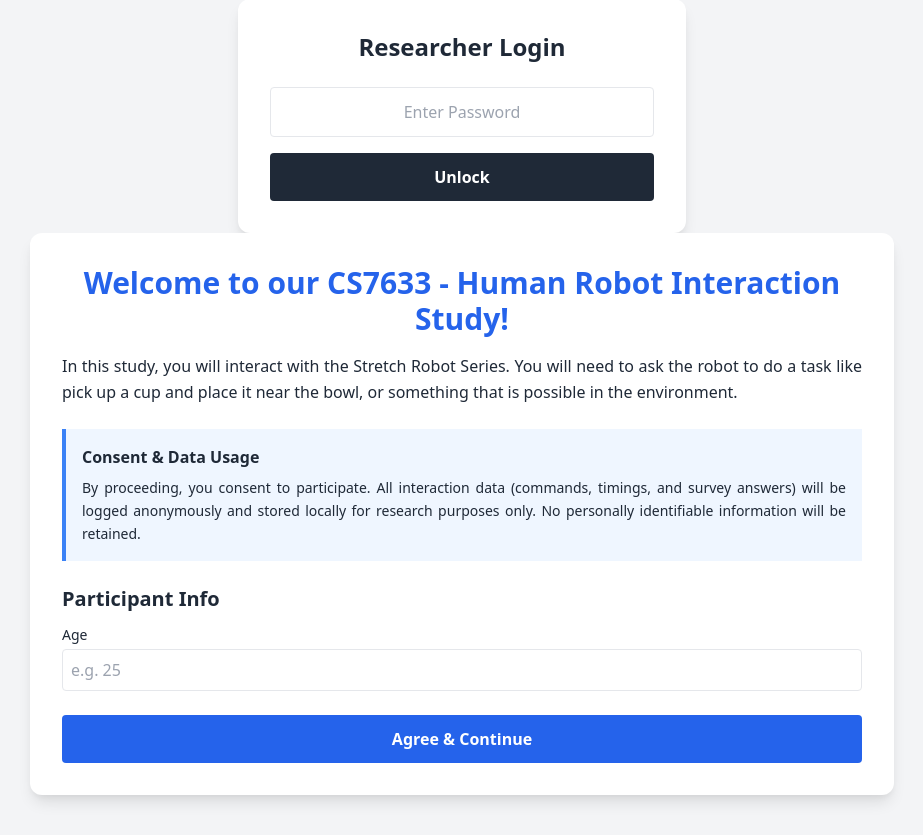
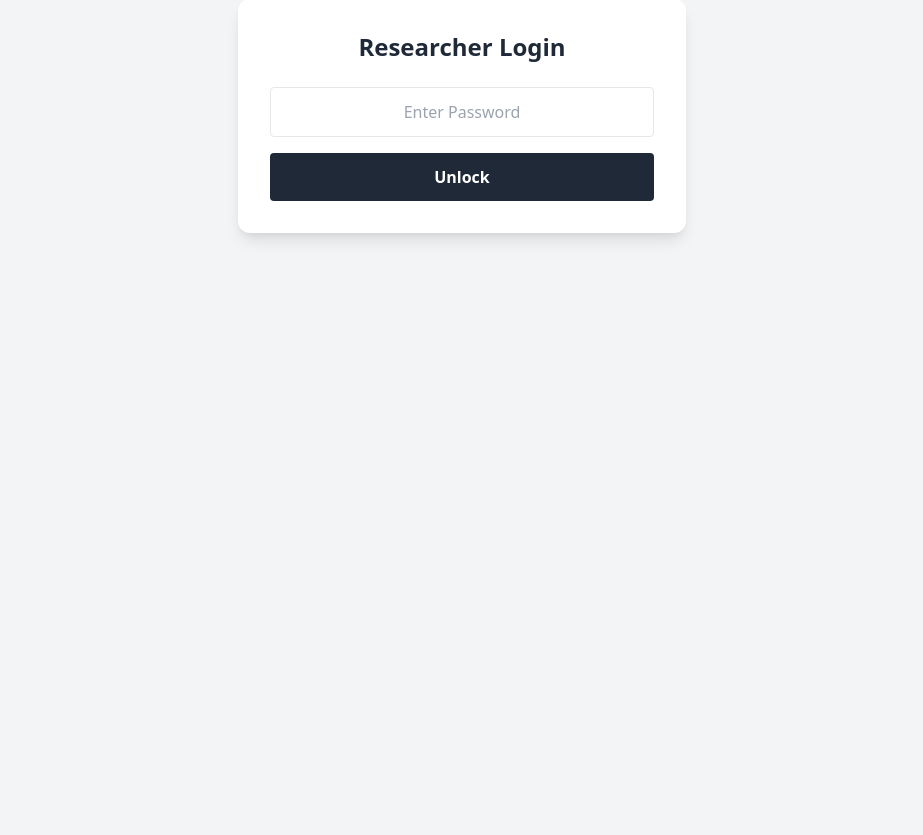
Before and after one commit to sidgirase/beyond-words-hri, a Flask app: page / in a window 1280 px wide. Shown: the part 121-956 px from the top of the page, without its empty margins (178-1101 px from the left). After the commit the page ends 361 px from the top, so only its background shows below. Run offline with Flask 3, Linux system fonts and the light colour scheme.

Commit message:
Lock app behind Researcher Login by default and add kiosk reset button to Debrief screen

```diff
--- a/interface/templates/index.html
+++ b/interface/templates/index.html
@@ -68,7 +68,7 @@
         </div>
 
         <!-- Onboarding Screen -->
-        <div id="screen-onboarding" class="screen bg-white rounded-xl shadow-lg p-8">
+        <div id="screen-onboarding" class="screen hidden bg-white rounded-xl shadow-lg p-8">
             <h1 class="text-3xl font-bold mb-4 text-blue-600 text-center">Welcome to our CS7633 - Human Robot Interaction Study!</h1>
             <p class="mb-6 text-justify leading-relaxed">In this study, you will interact with the Stretch Robot Series. You will need to ask the robot to do a task like pick up a cup and place it near the bowl, or something that is possible in the environment.</p>
 
@@ -194,7 +194,8 @@
         <div id="screen-debrief" class="screen hidden bg-white rounded-xl shadow-lg p-8 text-center">
             <h1 class="text-4xl font-bold mb-4 text-green-500">Study Complete!</h1>
             <p class="text-lg mb-6">Thank you for participating. Your responses have been recorded.</p>
-            <p class="text-gray-500 text-sm">You may now close this window.</p>
+            <p class="text-gray-500 text-sm mb-8">Please hand the device back to the researcher.</p>
+            <button onclick="window.location.reload()" class="bg-gray-800 text-white font-bold py-3 px-8 rounded hover:bg-gray-900 transition">Finish & Lock Device</button>
         </div>
 
     </div>
```
